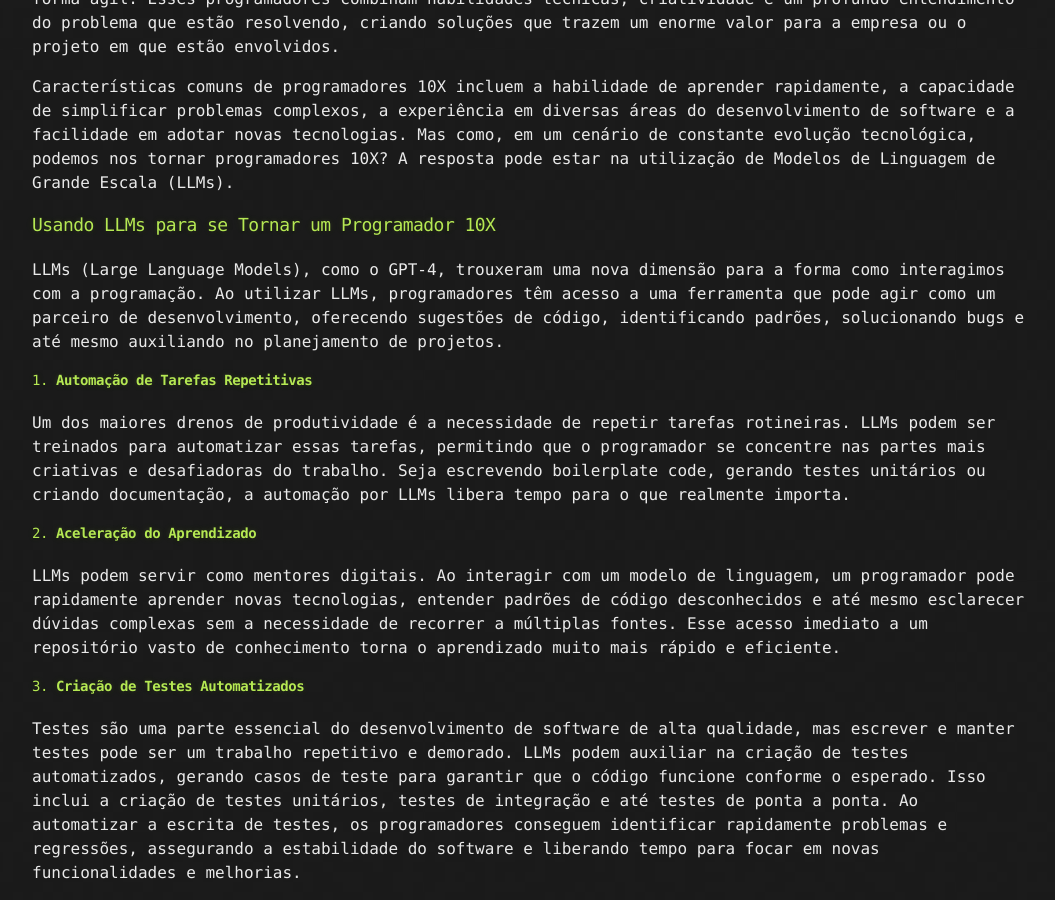
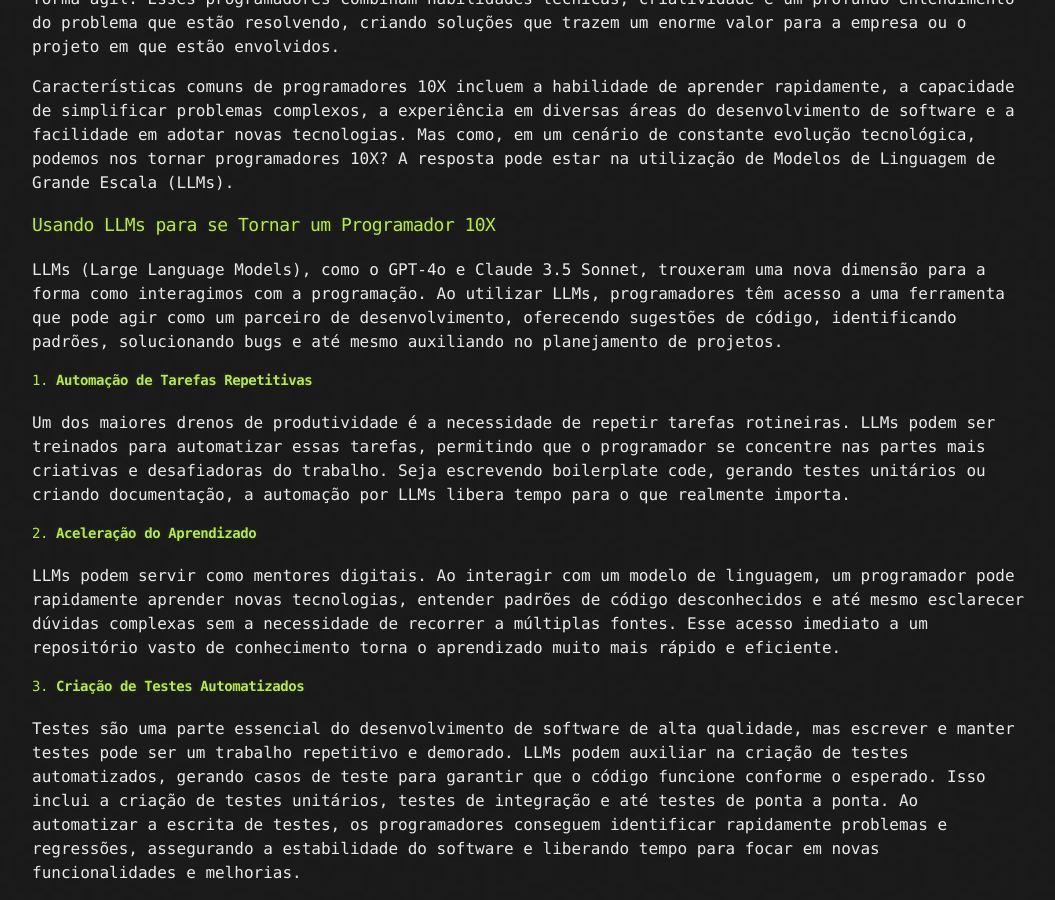
Before and after one commit to valdersonjr/valdersonjr.github.io, a Jekyll site: the page built from _posts/2024-09-25-Como se tornar um programador 10X utilizando LLMs.md, in a window 1280 px wide and 900 px high, scrolled down 1547 px. Shown: the whole window, without its empty margins (108-1163 px from the left). Built offline with Jekyll 4.4.1, drawn with Linux system fonts in a browser that asks for light colours; comment, search, counter and statistics services are not loaded.

Commit message:
Adiciona decrição dos modelos.

```diff
--- a/_posts/2024-09-25-Como se tornar um programador 10X utilizando LLMs.md
+++ b/_posts/2024-09-25-Como se tornar um programador 10X utilizando LLMs.md
@@ -28,7 +28,7 @@ Características comuns de programadores 10X incluem a habilidade de aprender ra
 
 ### Usando LLMs para se Tornar um Programador 10X
 
-LLMs (Large Language Models), como o GPT-4, trouxeram uma nova dimensão para a forma como interagimos com a programação. Ao utilizar LLMs, programadores têm acesso a uma ferramenta que pode agir como um parceiro de desenvolvimento, oferecendo sugestões de código, identificando padrões, solucionando bugs e até mesmo auxiliando no planejamento de projetos.
+LLMs (Large Language Models), como o GPT-4o e Claude 3.5 Sonnet, trouxeram uma nova dimensão para a forma como interagimos com a programação. Ao utilizar LLMs, programadores têm acesso a uma ferramenta que pode agir como um parceiro de desenvolvimento, oferecendo sugestões de código, identificando padrões, solucionando bugs e até mesmo auxiliando no planejamento de projetos.
 
 #### 1. **Automação de Tarefas Repetitivas**
 Um dos maiores drenos de produtividade é a necessidade de repetir tarefas rotineiras. LLMs podem ser treinados para automatizar essas tarefas, permitindo que o programador se concentre nas partes mais criativas e desafiadoras do trabalho. Seja escrevendo boilerplate code, gerando testes unitários ou criando documentação, a automação por LLMs libera tempo para o que realmente importa.
```
